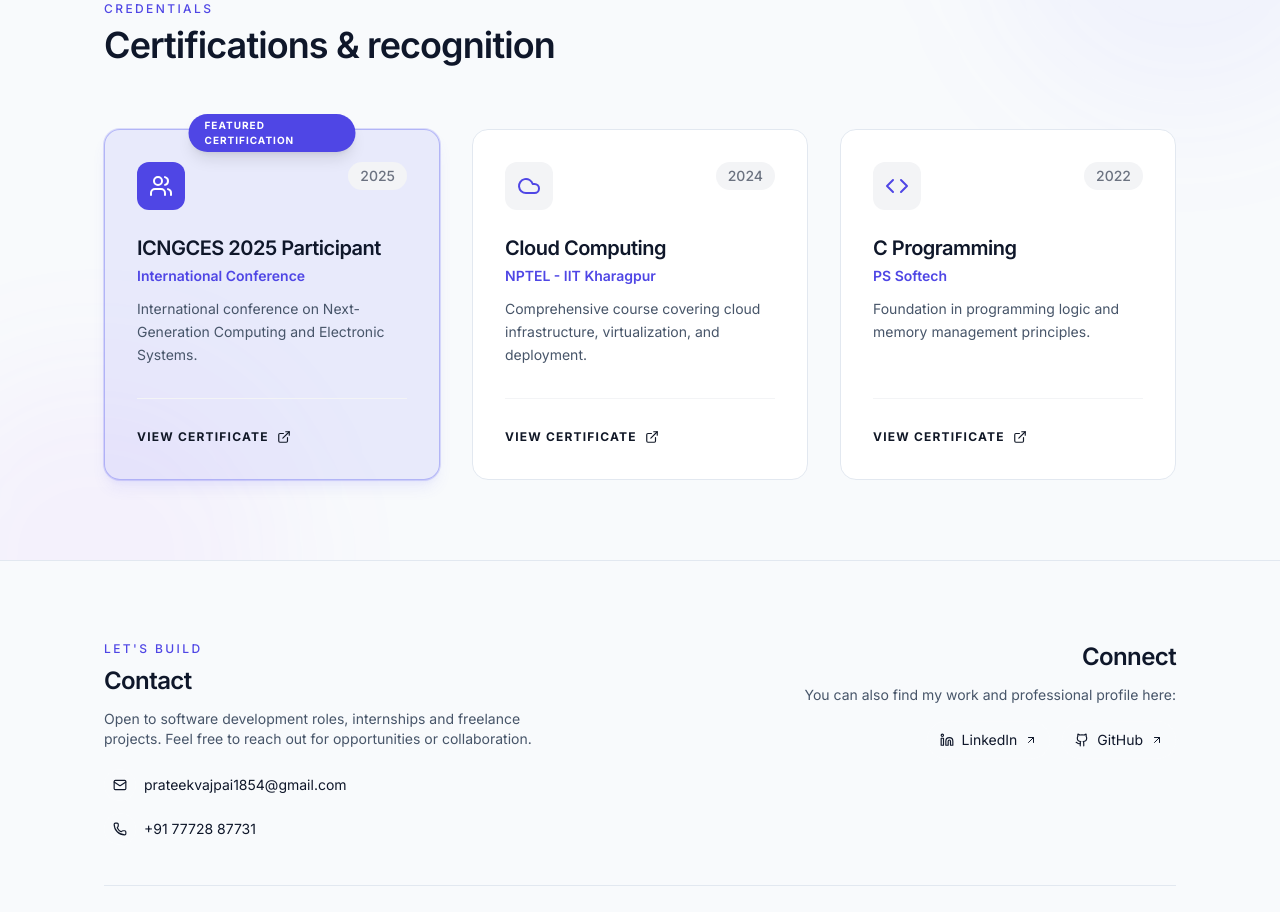
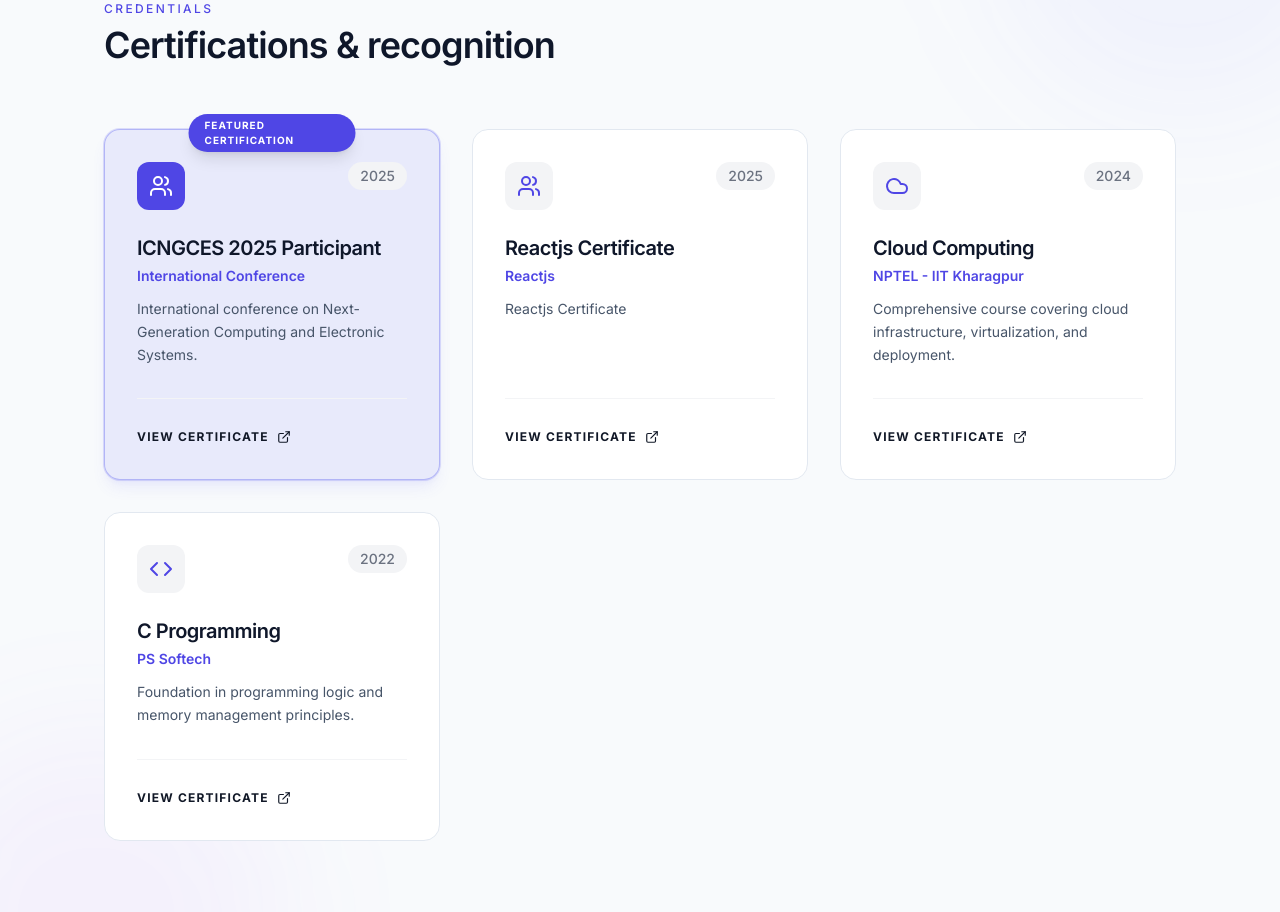
Before and after one commit to prat1854/my-portfolio-, a Next.js app: page / in a window 1280 px wide. Shown: the part 4800-5712 px from the top of the page. Built offline with nearby package versions, Linux system fonts and the light colour scheme.

Commit message:
updated the portfolio with react js certificate added

```diff
--- a/app/components/CertificationsSection.tsx
+++ b/app/components/CertificationsSection.tsx
@@ -14,8 +14,17 @@ const certifications = [
     featured: true,
     link: "/icngces.webp",
   },
+  { id: 2,
+    title: "Reactjs Certificate",
+    organization: "Reactjs",
+    year: "2025",
+    description: "Reactjs Certificate",
+    icon: Users,
+    featured: false,
+    link: "/Reactjs_certificate.pdf",
+  },
   {
-    id: 2,
+    id: 3,
     title: "Cloud Computing",
     organization: "NPTEL - IIT Kharagpur",
     year: "2024",
@@ -25,7 +34,7 @@ const certifications = [
     link: "/NPTEL24CS.pdf",
   },
   {
-    id: 3,
+    id: 4,
     title: "C Programming",
     organization: "PS Softech",
     year: "2022",
```
Also changed, not shown: 1 other file (tests, documents, lock files or other folders).
